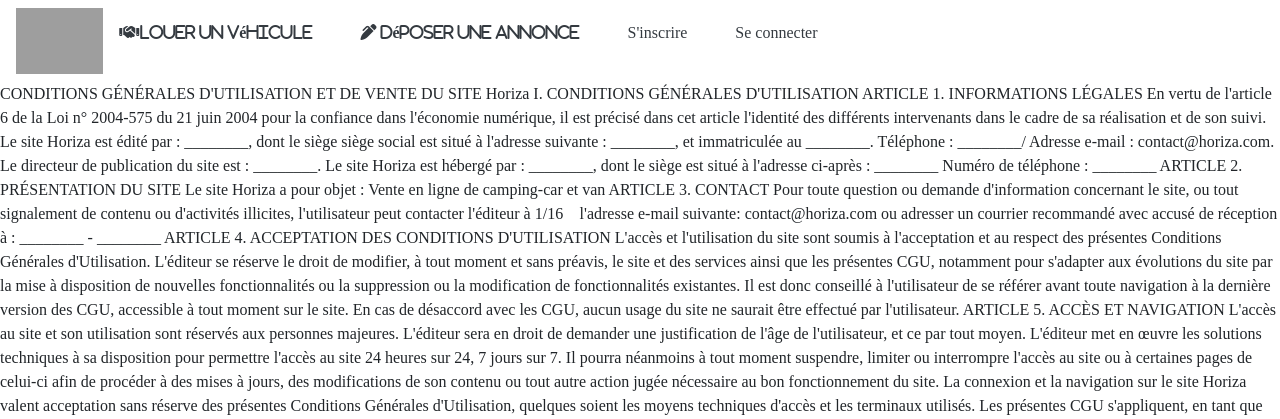
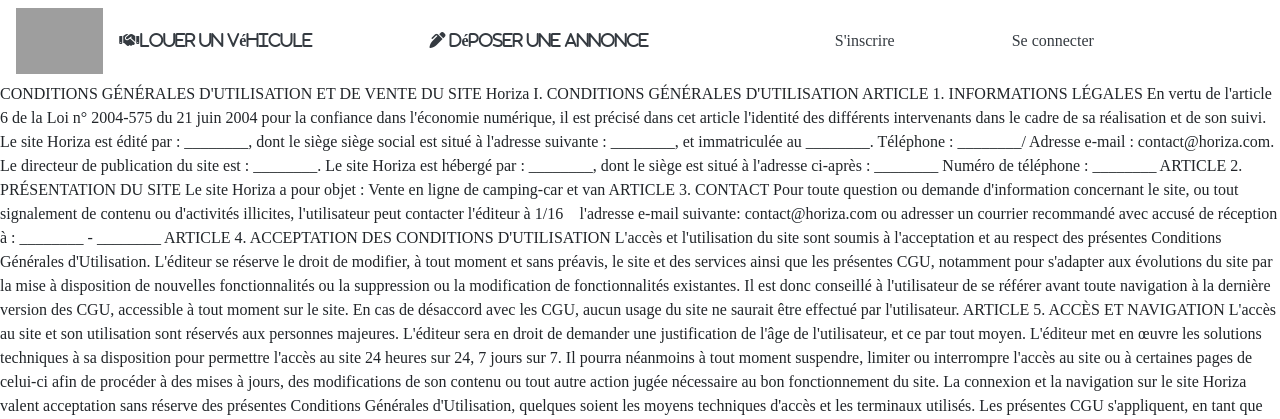
Before and after one commit to colinos10/horiza, a Symfony app: template templates/home/cgu.html.twig in a window 1280 px wide. Shown: the top 419 px of the page. Run offline with Twig, Linux system fonts and the light colour scheme; the template is opened without the code that fills it, so the values that code supplies are empty; some libraries are stand-ins or nearby versions; some web fonts are replaced; grey boxes are pictures that could not be loaded.

Commit message:
mise en forme header

```diff
--- a/public/css/style.css
+++ b/public/css/style.css
@@ -75,6 +75,14 @@ header {
     display: flex;
   }
 
+}
+
+.navbar-bar{
+  display: contents;
+}
+
+#nav {
+  display: flex;
 }
 
 
--- a/templates/base.html.twig
+++ b/templates/base.html.twig
@@ -27,12 +27,11 @@
         <div class="pos-f-t">
             <nav class="navbar navbar-expand-md navbar-dark bg-white">
                 <a href="{{ path('home') }}" class="liens-a"><img src="https://cdn.discordapp.com/attachments/811996014566572055/827465660284010516/horiza-logo-2.png" alt="Logo" class="logo"/></a>
-                <button class="navbar-toggler" type="button" data-toggle="collapse" data-target="#nav" aria-controls="navbarToggleExternalContent" aria-expanded="false" aria-label="Toggle navigation">
-                <span class="navbar-toggler-icon"></span>
-              </button>
+                    <button class="navbar-toggler" type="button" data-toggle="collapse" data-target="#nav" aria-controls="navbarToggleExternalContent" aria-expanded="false" aria-label="Toggle navigation">
+                        <span class="navbar-toggler-icon"></span>
+                    </button>
                 <div class="collapse navbar-collapse justify-content-between" id="nav">
-                    <div class="bg-white nav-secret" >
-                        <ul class="navbar-bar">
+                        <ul class="navbar-bar" style="display: contents">
                             <li class="nav-item">
                                 <a href="vehicules" class="nav-link text-dark a-menu mr-3"><i class="fas fa-handshake">Louer un véhicule</a></i>
                             </li>
@@ -66,7 +65,6 @@
                             </li>
                         </ul>
                     </div>
-                </div>
             </nav>
           </div>
     </header>
```
